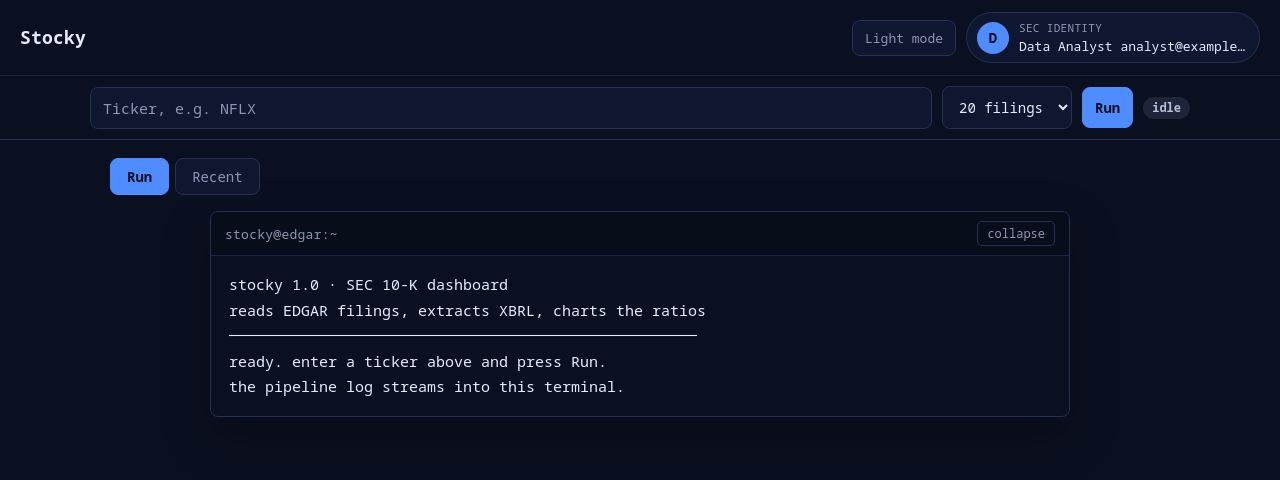
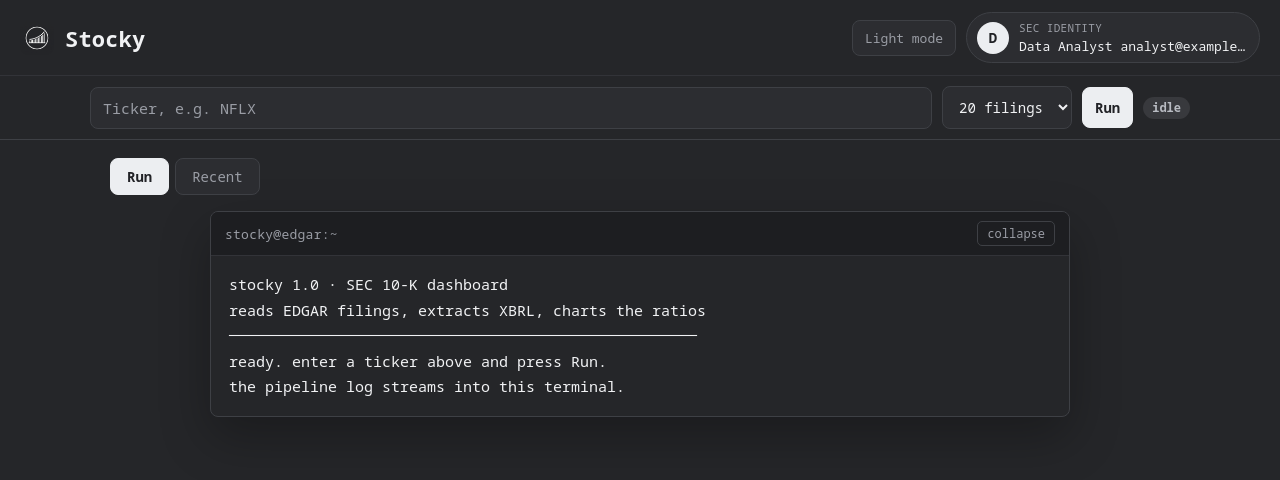
Before and after one commit to jorgecanut/10kanalyzer, a Flask app: page / in a window 1280 px wide. Shown: the top 480 px of the page. Run offline with Flask 3, Linux system fonts and the light colour scheme; data that the repository does not hold is empty.

Commit message:
add logo and charcoal palette

```diff
--- a/templates/index.html
+++ b/templates/index.html
@@ -4,6 +4,9 @@
 <meta charset="utf-8">
 <meta name="viewport" content="width=device-width, initial-scale=1">
 <title>Stocky</title>
+<link rel="icon" type="image/png" sizes="256x256" href="{{ url_for('static', filename='logo.png') }}">
+<link rel="apple-touch-icon" href="{{ url_for('static', filename='logo.png') }}">
+<meta name="theme-color" content="#252629">
 <script>
   // Apply the saved theme before first paint to avoid a flash.
   try {
@@ -21,40 +24,40 @@
            "SauceCodePro Nerd Font Mono", "SauceCodePro Nerd Font",
            "Noto Sans Mono", ui-monospace, SFMono-Regular, Menlo,
            Consolas, "DejaVu Sans Mono", monospace;
-    --bg:#0b1020;            /* page and terminal share this colour */
-    --surface:#0f1730;
-    --surface-2:#121d3a;
-    --bar:#080d1a;
-    --line:#243155;
-    --line-soft:#1a2546;
-    --muted:#8b97b5;
-    --text:#e6ecff;
-    --accent:#4f8cff;
-    --on-accent:#07101f;
-    --accent-soft:rgba(79,140,255,.16);
-    --green:#7ee787;
-    --badge-queued-fg:#f6c96b; --badge-queued-bg:rgba(254,188,46,.16);
-    --badge-running-fg:#8db6ff; --badge-running-bg:rgba(79,140,255,.16);
-    --badge-done-fg:#7ee787;   --badge-done-bg:rgba(126,231,135,.14);
-    --badge-error-fg:#ff8f8f;  --badge-error-bg:rgba(255,107,107,.16);
-    --badge-idle-fg:#b6c0da;   --badge-idle-bg:rgba(139,151,181,.16);
+    --bg:#252629;            /* logo background; page and terminal share it */
+    --surface:#2c2d31;
+    --surface-2:#333438;
+    --bar:#1d1e21;
+    --line:#3e4045;
+    --line-soft:#323338;
+    --muted:#9a9da5;
+    --text:#f1f2f4;
+    --accent:#eceef1;
+    --on-accent:#212226;
+    --accent-soft:rgba(236,238,241,.14);
+    --green:#8fe0a0;
+    --badge-queued-fg:#f2ca7a; --badge-queued-bg:rgba(242,202,122,.14);
+    --badge-running-fg:#b9c4d8; --badge-running-bg:rgba(185,196,216,.14);
+    --badge-done-fg:#8fe0a0;   --badge-done-bg:rgba(143,224,160,.13);
+    --badge-error-fg:#ff9b9b;  --badge-error-bg:rgba(255,155,155,.14);
+    --badge-idle-fg:#b8bbc2;   --badge-idle-bg:rgba(184,187,194,.13);
   }
   [data-theme="light"] {
     color-scheme: light;
-    --bg:#f5f7fb;
+    --bg:#f4f5f7;
     --surface:#ffffff;
     --surface-2:#ffffff;
-    --bar:#e9eef8;
-    --line:#d5dce9;
-    --line-soft:#e5eaf3;
-    --muted:#5c6880;
-    --text:#101828;
-    --accent:#2f6fed;
-    --on-accent:#ffffff;
-    --accent-soft:rgba(47,111,237,.12);
+    --bar:#e9eaed;
+    --line:#d7d9de;
+    --line-soft:#e7e8ec;
+    --muted:#646770;
+    --text:#1b1c1f;
+    --accent:#26272a;
+    --on-accent:#f7f8fa;
+    --accent-soft:rgba(38,39,42,.09);
     --green:#0f7b3f;
     --badge-queued-fg:#8a5300; --badge-queued-bg:rgba(245,158,11,.14);
-    --badge-running-fg:#1d4ed8; --badge-running-bg:rgba(47,111,237,.12);
+    --badge-running-fg:#3f4652; --badge-running-bg:rgba(63,70,82,.10);
     --badge-done-fg:#0f7b3f;   --badge-done-bg:rgba(15,123,63,.10);
     --badge-error-fg:#b42318;  --badge-error-bg:rgba(180,35,24,.10);
     --badge-idle-fg:#475467;   --badge-idle-bg:rgba(71,84,103,.10);
@@ -69,7 +72,9 @@
   .topbar { position:sticky; top:0; z-index:30; background:var(--bg);
             border-bottom:1px solid var(--line); }
   header { padding:12px 20px; }
-  header h1 { margin:0; font-size:18px; letter-spacing:.01em; }
+  .brand { display:flex; align-items:center; gap:11px; }
+  .brand img { width:34px; height:34px; border-radius:9px; display:block; }
+  header h1 { margin:0; font-size:22px; letter-spacing:.01em; }
   .head-row { display:flex; align-items:center; justify-content:space-between; gap:16px; }
   .head-actions { display:flex; align-items:center; gap:10px; }
   .theme-btn { display:flex; align-items:center; gap:7px; padding:7px 12px; border-radius:8px;
@@ -176,7 +181,8 @@
 <div class="topbar">
   <header>
     <div class="head-row">
-      <div>
+      <div class="brand">
+        <img src="{{ url_for('static', filename='logo.png') }}" alt="" width="34" height="34">
         <h1>Stocky</h1>
       </div>
       <div class="head-actions">
```
Also changed, not shown: README.md, static/logo.png (added), 1 other file.
